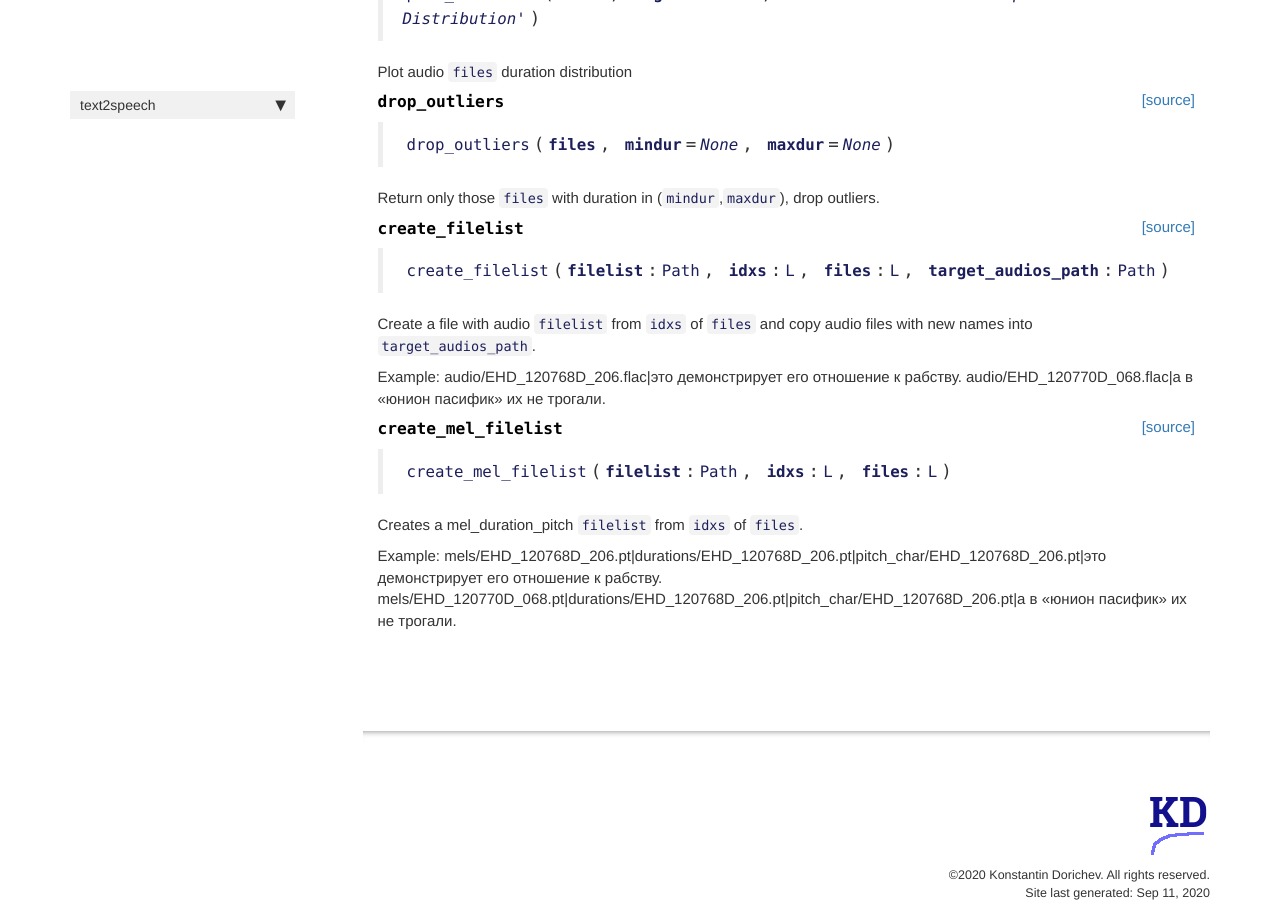
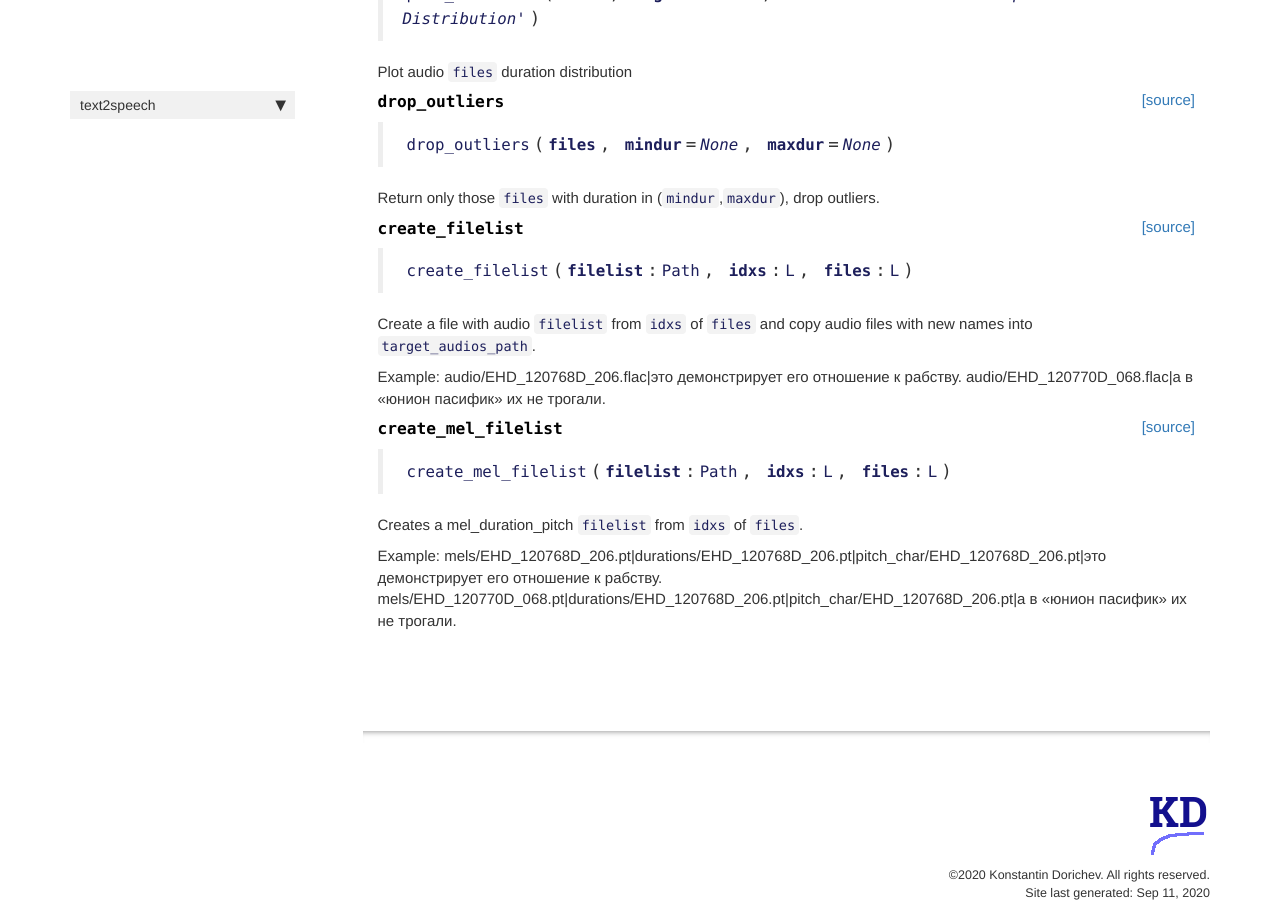
Before and after one commit to kdorichev/text2speech, a Jekyll site: the page built from docs/data.html, in a window 1280 px wide and 900 px high, scrolled down 2930 px. Built offline with Jekyll 4.4.1, drawn with Linux system fonts in a browser that asks for light colours; nearby versions of some CDN libraries; comment, search, counter and statistics services are not loaded.

Commit message:
create_filelist() simplified

```diff
--- a/docs/data.html
+++ b/docs/data.html
@@ -151,7 +151,7 @@ description: "Functions used for data processing"
 
 
 <div class="output_markdown rendered_html output_subarea ">
-<h4 id="get_txt_files" class="doc_header"><code>get_txt_files</code><a href="https://github.com/kdorichev/text2speech/tree/master/text2speech/data.py#L58" class="source_link" style="float:right">[source]</a></h4><blockquote><p><code>get_txt_files</code>(<strong><code>path</code></strong>, <strong><code>recurse</code></strong>=<em><code>True</code></em>, <strong><code>folders</code></strong>=<em><code>None</code></em>)</p>
+<h4 id="get_txt_files" class="doc_header"><code>get_txt_files</code><a href="https://github.com/kdorichev/text2speech/tree/master/text2speech/data.py#L59" class="source_link" style="float:right">[source]</a></h4><blockquote><p><code>get_txt_files</code>(<strong><code>path</code></strong>, <strong><code>recurse</code></strong>=<em><code>True</code></em>, <strong><code>folders</code></strong>=<em><code>None</code></em>)</p>
 </blockquote>
 <p>Get text files in <code>path</code> recursively, only in <code>folders</code>, if specified.</p>
 
@@ -254,7 +254,7 @@ description: "Functions used for data processing"
 
 
 <div class="output_markdown rendered_html output_subarea ">
-<h4 id="words_count" class="doc_header"><code>words_count</code><a href="https://github.com/kdorichev/text2speech/tree/master/text2speech/data.py#L63" class="source_link" style="float:right">[source]</a></h4><blockquote><p><code>words_count</code>(<strong><code>files</code></strong>, <strong><code>sort</code></strong>=<em><code>True</code></em>, <strong><code>drop_punkt</code></strong>=<em><code>True</code></em>)</p>
+<h4 id="words_count" class="doc_header"><code>words_count</code><a href="https://github.com/kdorichev/text2speech/tree/master/text2speech/data.py#L64" class="source_link" style="float:right">[source]</a></h4><blockquote><p><code>words_count</code>(<strong><code>files</code></strong>, <strong><code>sort</code></strong>=<em><code>True</code></em>, <strong><code>drop_punkt</code></strong>=<em><code>True</code></em>)</p>
 </blockquote>
 <p>Return a dict of words in <code>files</code> with counts, sorted by default</p>
 
@@ -286,7 +286,7 @@ description: "Functions used for data processing"
 
 
 <div class="output_markdown rendered_html output_subarea ">
-<h4 id="label_func" class="doc_header"><code>label_func</code><a href="https://github.com/kdorichev/text2speech/tree/master/text2speech/data.py#L86" class="source_link" style="float:right">[source]</a></h4><blockquote><p><code>label_func</code>(<strong><code>fname</code></strong>)</p>
+<h4 id="label_func" class="doc_header"><code>label_func</code><a href="https://github.com/kdorichev/text2speech/tree/master/text2speech/data.py#L87" class="source_link" style="float:right">[source]</a></h4><blockquote><p><code>label_func</code>(<strong><code>fname</code></strong>)</p>
 </blockquote>
 <p>Return path to audio file corresponding to text <code>fname</code></p>
 
@@ -335,7 +335,7 @@ description: "Functions used for data processing"
 
 
 <div class="output_markdown rendered_html output_subarea ">
-<h4 id="ReadTxt" class="doc_header"><code>ReadTxt</code><a href="https://github.com/kdorichev/text2speech/tree/master/text2speech/data.py#L91" class="source_link" style="float:right">[source]</a></h4><blockquote><p><code>ReadTxt</code>(<strong><code>fn</code></strong>)</p>
+<h4 id="ReadTxt" class="doc_header"><code>ReadTxt</code><a href="https://github.com/kdorichev/text2speech/tree/master/text2speech/data.py#L92" class="source_link" style="float:right">[source]</a></h4><blockquote><p><code>ReadTxt</code>(<strong><code>fn</code></strong>)</p>
 </blockquote>
 <p>Read text from <code>fn</code></p>
 
@@ -384,7 +384,7 @@ description: "Functions used for data processing"
 
 
 <div class="output_markdown rendered_html output_subarea ">
-<h4 id="word_in_files" class="doc_header"><code>word_in_files</code><a href="https://github.com/kdorichev/text2speech/tree/master/text2speech/data.py#L97" class="source_link" style="float:right">[source]</a></h4><blockquote><p><code>word_in_files</code>(<strong><code>word</code></strong>, <strong><code>files</code></strong>, <strong><code>show</code></strong>=<em><code>False</code></em>, <strong><code>play</code></strong>=<em><code>False</code></em>)</p>
+<h4 id="word_in_files" class="doc_header"><code>word_in_files</code><a href="https://github.com/kdorichev/text2speech/tree/master/text2speech/data.py#L98" class="source_link" style="float:right">[source]</a></h4><blockquote><p><code>word_in_files</code>(<strong><code>word</code></strong>, <strong><code>files</code></strong>, <strong><code>show</code></strong>=<em><code>False</code></em>, <strong><code>play</code></strong>=<em><code>False</code></em>)</p>
 </blockquote>
 <p>Return an L list of <code>files</code> where <code>word</code> is present; optionally <code>show</code> and/or <code>play</code></p>
 
@@ -416,7 +416,7 @@ description: "Functions used for data processing"
 
 
 <div class="output_markdown rendered_html output_subarea ">
-<h4 id="regex_files" class="doc_header"><code>regex_files</code><a href="https://github.com/kdorichev/text2speech/tree/master/text2speech/data.py#L117" class="source_link" style="float:right">[source]</a></h4><blockquote><p><code>regex_files</code>(<strong><code>regexp</code></strong>, <strong><code>files</code></strong>, <strong><code>show</code></strong>=<em><code>False</code></em>, <strong><code>play</code></strong>=<em><code>False</code></em>)</p>
+<h4 id="regex_files" class="doc_header"><code>regex_files</code><a href="https://github.com/kdorichev/text2speech/tree/master/text2speech/data.py#L118" class="source_link" style="float:right">[source]</a></h4><blockquote><p><code>regex_files</code>(<strong><code>regexp</code></strong>, <strong><code>files</code></strong>, <strong><code>show</code></strong>=<em><code>False</code></em>, <strong><code>play</code></strong>=<em><code>False</code></em>)</p>
 </blockquote>
 <p>Return an L list of text <code>files</code> where regular expression <code>regexp</code> is found.
 Optionally <code>show</code> text and/or <code>play</code> corresponding audio.</p>
@@ -449,7 +449,7 @@ Optionally <code>show</code> text and/or <code>play</code> corresponding audio.<
 
 
 <div class="output_markdown rendered_html output_subarea ">
-<h4 id="accent_files" class="doc_header"><code>accent_files</code><a href="https://github.com/kdorichev/text2speech/tree/master/text2speech/data.py#L132" class="source_link" style="float:right">[source]</a></h4><blockquote><p><code>accent_files</code>(<strong><code>files</code></strong>=<em><code>None</code></em>, <strong><code>show</code></strong>=<em><code>False</code></em>, <strong><code>play</code></strong>=<em><code>False</code></em>)</p>
+<h4 id="accent_files" class="doc_header"><code>accent_files</code><a href="https://github.com/kdorichev/text2speech/tree/master/text2speech/data.py#L133" class="source_link" style="float:right">[source]</a></h4><blockquote><p><code>accent_files</code>(<strong><code>files</code></strong>=<em><code>None</code></em>, <strong><code>show</code></strong>=<em><code>False</code></em>, <strong><code>play</code></strong>=<em><code>False</code></em>)</p>
 </blockquote>
 <p>Create a function that returns a <code>L</code> list of files where accent is marked with + in any word.</p>
 
@@ -524,7 +524,7 @@ Optionally <code>show</code> text and/or <code>play</code> corresponding audio.<
 
 
 <div class="output_markdown rendered_html output_subarea ">
-<h4 id="abbrev_files" class="doc_header"><code>abbrev_files</code><a href="https://github.com/kdorichev/text2speech/tree/master/text2speech/data.py#L139" class="source_link" style="float:right">[source]</a></h4><blockquote><p><code>abbrev_files</code>(<strong><code>files</code></strong>=<em><code>None</code></em>, <strong><code>show</code></strong>=<em><code>False</code></em>, <strong><code>play</code></strong>=<em><code>False</code></em>)</p>
+<h4 id="abbrev_files" class="doc_header"><code>abbrev_files</code><a href="https://github.com/kdorichev/text2speech/tree/master/text2speech/data.py#L140" class="source_link" style="float:right">[source]</a></h4><blockquote><p><code>abbrev_files</code>(<strong><code>files</code></strong>=<em><code>None</code></em>, <strong><code>show</code></strong>=<em><code>False</code></em>, <strong><code>play</code></strong>=<em><code>False</code></em>)</p>
 </blockquote>
 <p>Create a function that returns a <code>L</code> list of files where abbreviated word is wrapped in *</p>
 
@@ -556,7 +556,7 @@ Optionally <code>show</code> text and/or <code>play</code> corresponding audio.<
 
 
 <div class="output_markdown rendered_html output_subarea ">
-<h4 id="unusual_files" class="doc_header"><code>unusual_files</code><a href="https://github.com/kdorichev/text2speech/tree/master/text2speech/data.py#L146" class="source_link" style="float:right">[source]</a></h4><blockquote><p><code>unusual_files</code>(<strong><code>files</code></strong>=<em><code>None</code></em>, <strong><code>show</code></strong>=<em><code>False</code></em>, <strong><code>play</code></strong>=<em><code>False</code></em>)</p>
+<h4 id="unusual_files" class="doc_header"><code>unusual_files</code><a href="https://github.com/kdorichev/text2speech/tree/master/text2speech/data.py#L147" class="source_link" style="float:right">[source]</a></h4><blockquote><p><code>unusual_files</code>(<strong><code>files</code></strong>=<em><code>None</code></em>, <strong><code>show</code></strong>=<em><code>False</code></em>, <strong><code>play</code></strong>=<em><code>False</code></em>)</p>
 </blockquote>
 <p>Create a function that returns a <code>L</code> list of files where unusually pronounsed word is wrapped in _</p>
 
@@ -631,7 +631,7 @@ Optionally <code>show</code> text and/or <code>play</code> corresponding audio.<
 
 
 <div class="output_markdown rendered_html output_subarea ">
-<h4 id="plot_durations" class="doc_header"><code>plot_durations</code><a href="https://github.com/kdorichev/text2speech/tree/master/text2speech/data.py#L153" class="source_link" style="float:right">[source]</a></h4><blockquote><p><code>plot_durations</code>(<strong><code>files</code></strong>, <strong><code>figsize</code></strong>=<em><code>None</code></em>, <strong><code>title</code></strong>:<code>str</code>=<em><code>'Dataset Clip Duration Distribution'</code></em>)</p>
+<h4 id="plot_durations" class="doc_header"><code>plot_durations</code><a href="https://github.com/kdorichev/text2speech/tree/master/text2speech/data.py#L154" class="source_link" style="float:right">[source]</a></h4><blockquote><p><code>plot_durations</code>(<strong><code>files</code></strong>, <strong><code>figsize</code></strong>=<em><code>None</code></em>, <strong><code>title</code></strong>:<code>str</code>=<em><code>'Dataset Clip Duration Distribution'</code></em>)</p>
 </blockquote>
 <p>Plot audio <code>files</code> duration distribution</p>
 
@@ -663,7 +663,7 @@ Optionally <code>show</code> text and/or <code>play</code> corresponding audio.<
 
 
 <div class="output_markdown rendered_html output_subarea ">
-<h4 id="drop_outliers" class="doc_header"><code>drop_outliers</code><a href="https://github.com/kdorichev/text2speech/tree/master/text2speech/data.py#L179" class="source_link" style="float:right">[source]</a></h4><blockquote><p><code>drop_outliers</code>(<strong><code>files</code></strong>, <strong><code>mindur</code></strong>=<em><code>None</code></em>, <strong><code>maxdur</code></strong>=<em><code>None</code></em>)</p>
+<h4 id="drop_outliers" class="doc_header"><code>drop_outliers</code><a href="https://github.com/kdorichev/text2speech/tree/master/text2speech/data.py#L180" class="source_link" style="float:right">[source]</a></h4><blockquote><p><code>drop_outliers</code>(<strong><code>files</code></strong>, <strong><code>mindur</code></strong>=<em><code>None</code></em>, <strong><code>maxdur</code></strong>=<em><code>None</code></em>)</p>
 </blockquote>
 <p>Return only those <code>files</code> with duration in (<code>mindur</code>,<code>maxdur</code>), drop outliers.</p>
 
@@ -695,7 +695,7 @@ Optionally <code>show</code> text and/or <code>play</code> corresponding audio.<
 
 
 <div class="output_markdown rendered_html output_subarea ">
-<h4 id="create_filelist" class="doc_header"><code>create_filelist</code><a href="https://github.com/kdorichev/text2speech/tree/master/text2speech/data.py#L192" class="source_link" style="float:right">[source]</a></h4><blockquote><p><code>create_filelist</code>(<strong><code>filelist</code></strong>:<code>Path</code>, <strong><code>idxs</code></strong>:<code>L</code>, <strong><code>files</code></strong>:<code>L</code>, <strong><code>target_audios_path</code></strong>:<code>Path</code>)</p>
+<h4 id="create_filelist" class="doc_header"><code>create_filelist</code><a href="https://github.com/kdorichev/text2speech/tree/master/text2speech/data.py#L193" class="source_link" style="float:right">[source]</a></h4><blockquote><p><code>create_filelist</code>(<strong><code>filelist</code></strong>:<code>Path</code>, <strong><code>idxs</code></strong>:<code>L</code>, <strong><code>files</code></strong>:<code>L</code>)</p>
 </blockquote>
 <p>Create a file with audio <code>filelist</code> from <code>idxs</code> of <code>files</code>
 and copy audio files with new names into <code>target_audios_path</code>.</p>
@@ -731,7 +731,7 @@ and copy audio files with new names into <code>target_audios_path</code>.</p>
 
 
 <div class="output_markdown rendered_html output_subarea ">
-<h4 id="create_mel_filelist" class="doc_header"><code>create_mel_filelist</code><a href="https://github.com/kdorichev/text2speech/tree/master/text2speech/data.py#L214" class="source_link" style="float:right">[source]</a></h4><blockquote><p><code>create_mel_filelist</code>(<strong><code>filelist</code></strong>:<code>Path</code>, <strong><code>idxs</code></strong>:<code>L</code>, <strong><code>files</code></strong>:<code>L</code>)</p>
+<h4 id="create_mel_filelist" class="doc_header"><code>create_mel_filelist</code><a href="https://github.com/kdorichev/text2speech/tree/master/text2speech/data.py#L215" class="source_link" style="float:right">[source]</a></h4><blockquote><p><code>create_mel_filelist</code>(<strong><code>filelist</code></strong>:<code>Path</code>, <strong><code>idxs</code></strong>:<code>L</code>, <strong><code>files</code></strong>:<code>L</code>)</p>
 </blockquote>
 <p>Creates a mel_duration_pitch <code>filelist</code> from <code>idxs</code> of <code>files</code>.</p>
 <p>Example:
--- a/text2speech/data.py
+++ b/text2speech/data.py
@@ -6,6 +6,7 @@ __all__ = ['get_files', 'get_audio_files', 'get_txt_files', 'words_count', 'labe
 
 # Cell
 from pathlib import Path
+from shutil import copy2
 
 # Cell
 import seaborn as sns
@@ -189,7 +190,7 @@ def drop_outliers(files, mindur=None, maxdur=None):
     return L(newfiles)
 
 # Cell
-def create_filelist(filelist: Path, idxs: L, files: L, target_audios_path: Path) -> None:
+def create_filelist(filelist: Path, idxs: L, files: L) -> None:
     """Create a file with audio `filelist` from `idxs` of `files`
     and copy audio files with new names into `target_audios_path`.
 
```
Also changed, not shown: 1 other file.
